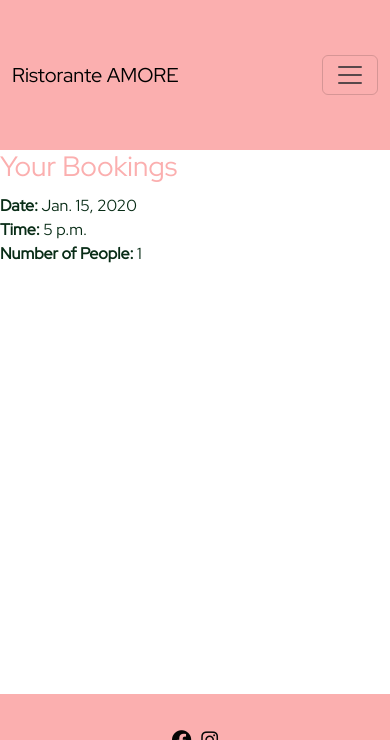
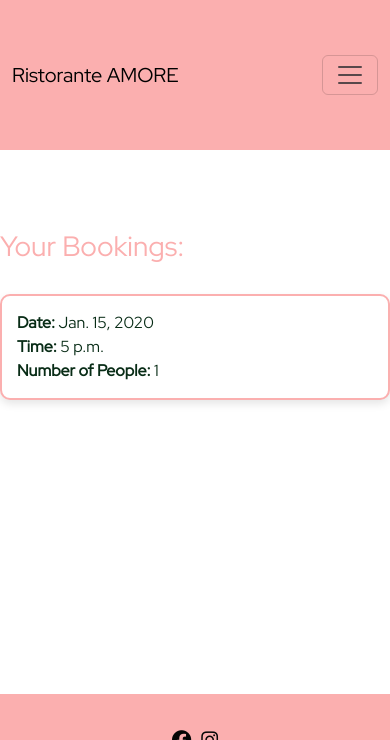
Before and after one commit to Maximiliane-K/ristorante-amore, a Django app: page /view_bookings/ in a window 390 px wide. Shown: the top 740 px of the page. Run offline with Django 3.2, Linux system fonts and the light colour scheme; a user stored in the database is signed in; tables that the repository leaves empty hold one stand-in row (values such as "Sample post"); some libraries are stand-ins or nearby versions.

Commit message:
Style list of bookings in view_bookings.html and add media query

```diff
--- a/bookings/templates/bookings/view_bookings.html
+++ b/bookings/templates/bookings/view_bookings.html
@@ -2,18 +2,18 @@
 {% block title %}Your Bookings AMORE{% endblock %}
 
 {% block content %}
-
-    <h1>Your Bookings</h1>
-    <ul>
+<div class="booking-container">
+    <h1>Your Bookings:</h1>
+    <ul class="booking-list">
         {% for booking in user_bookings %}
-            <li>
+            <li class="booking-item">
                 <strong>Date:</strong> {{ booking.date }}<br>
                 <strong>Time:</strong> {{ booking.time }}<br>
                 <strong>Number of People:</strong> {{ booking.num_people }}<br>
             </li>
         {% empty %}
-            <li>No bookings found.</li>
+            <li class="no-booking">No bookings found.</li>
         {% endfor %}
     </ul>
-
+</div>
 {% endblock %}
--- a/static/css/style.css
+++ b/static/css/style.css
@@ -141,6 +141,46 @@ p {
     color: #555
 }
 
+/* styling for list of bookings */
+.booking-container {
+    max-width: 900px;
+    margin: 50px auto;
+    padding-bottom: 6rem;
+}
+
+.booking-container h1 {
+    color: #FBAFAF;
+    font-size: 36px;
+    margin-bottom: 30px;
+}
+
+.booking-list {
+    padding-left: 0;
+    list-style: none;
+}
+
+.booking-item {
+    margin-bottom: 20px;
+    padding: 15px;
+    border: 2px solid #FBAFAF;
+    border-radius: 10px;
+    box-shadow: 0 4px 8px rgba(0, 0, 0, 0.1);
+    background-color: #FFFFFF;
+}
+
+.booking-item strong {
+    color: #082C16;
+}
+
+.no-booking {
+    padding: 15px;
+    border: 2px solid #FBAFAF;
+    border-radius: 10px;
+    box-shadow: 0 4px 8px rgba(0, 0, 0, 0.1);
+    background-color: #FFFFFF;
+    color: #FBAFAF;
+}
+
 
 /* for medium screen sizes from 620px and down */
 @media screen and (max-width: 620px) {
@@ -197,4 +237,13 @@ p {
     p {
         font-size: 16px;
     }
+
+    .booking-container {
+        padding-top: 30px;
+        padding-bottom: 80px;
+    }
+
+    .booking-container h1 {
+        font-size: 28px;
+    }
 }
```
